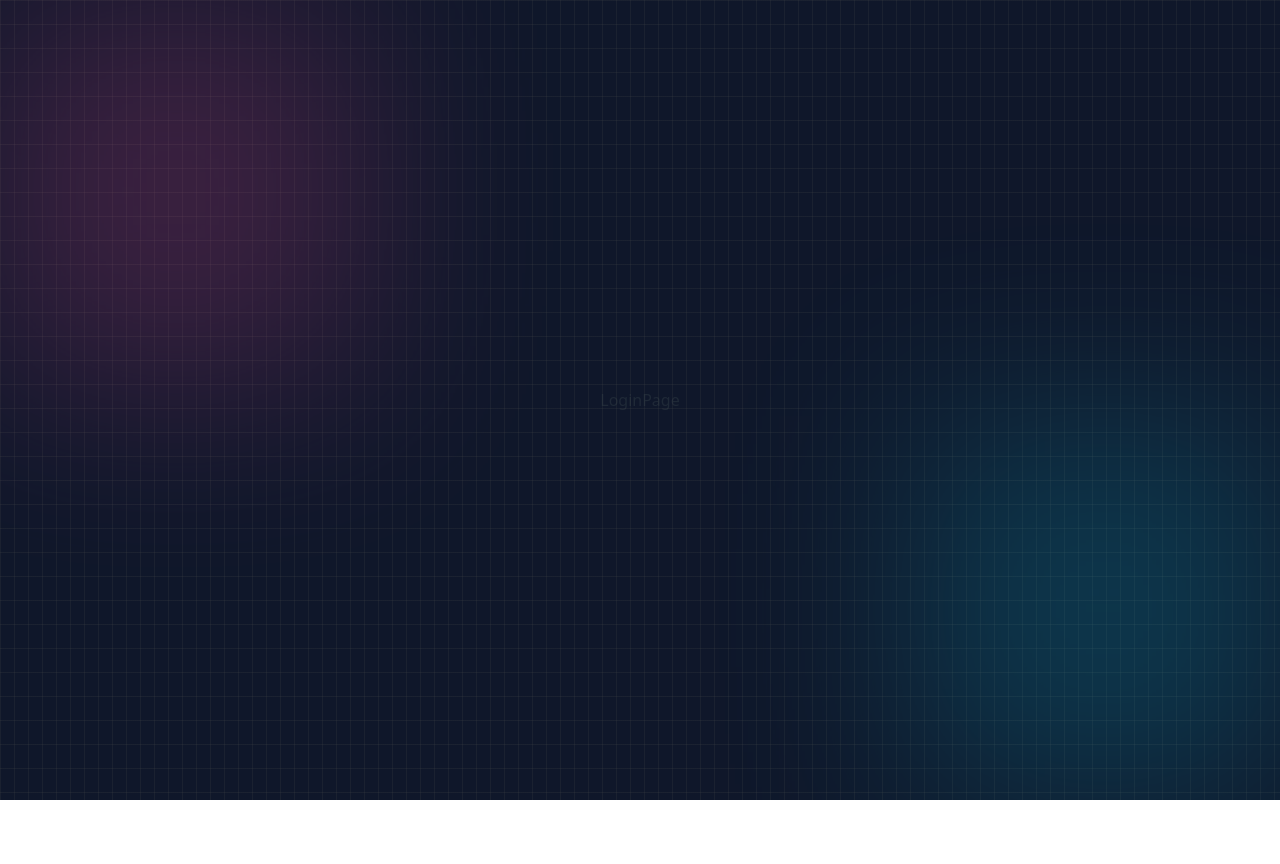
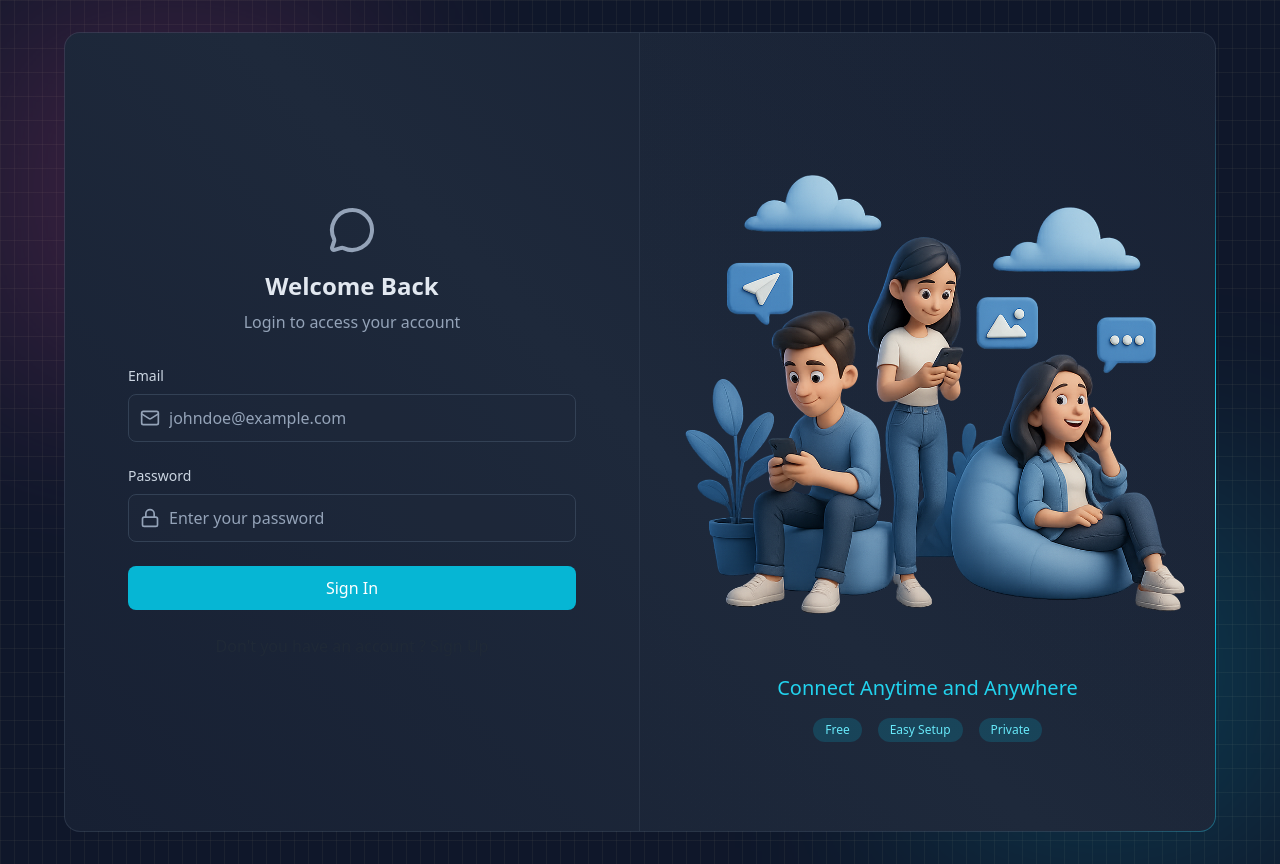
Before and after one commit to shweta-kharade/chatify, a React app in the folder frontend/: page /login in a window 1280 px wide. Before the commit the page ends 800 px from the top, so only its background shows below. Built offline with nearby package versions, Linux system fonts and the light colour scheme; no server answers; the HTML template or start-up script is replaced by a standard one.

Commit message:
login & logout implemented

```diff
--- a/frontend/src/pages/ChatPage.jsx
+++ b/frontend/src/pages/ChatPage.jsx
@@ -1,8 +1,16 @@
 import React from 'react'
+import { useAuthStore } from '../store/useAuthStore'
 
 const ChatPage = () => {
+
+  const {logout} = useAuthStore();
+
   return (
-    <div>ChatPage</div>
+    <div className='z-10'>
+      ChatPage
+      <button onClick={logout}>logout</button>
+
+    </div>
   )
 }
 
--- a/frontend/src/pages/LoginPage.jsx
+++ b/frontend/src/pages/LoginPage.jsx
@@ -1,9 +1,132 @@
-import React from 'react'
+import React, { useState } from "react";
+import { useAuthStore } from "../store/useAuthStore";
+import BorderAnimatedContainer from "../components/BorderAnimatedContainer";
+import {
+  MessageCircleIcon,
+  LockIcon,
+  MailIcon,
+  UserIcon,
+  LoaderIcon,
+  LockOpen,
+} from "lucide-react";
+import { Link } from "react-router";
 
 const LoginPage = () => {
+
+  const [formData, setFormData] = useState({
+      email: "",
+      password: "",
+    });
+    const { login, isLoggingIn } = useAuthStore();
+
+    const handleSubmit = (e) => {
+      e.preventDefault();
+      login(formData);
+    };
+
   return (
-    <div>LoginPage</div>
-  )
+    <div className="w-full flex items-center justify-center p-4 bg-slate-900">
+      <div className="relative w-full max-w-6xl md:h-[800px] h-[650px] ">
+        <BorderAnimatedContainer>
+          <div className="w-full flex flex-col  md:flex-row">
+            {/* form column - left side */}
+            <div className="md:w-1/2 p-8 flex items-center justify-center md:border-r border-slate-600/30">
+              <div className="w-full max-w-md">
+                {/* HEADING TEXT */}
+                <div className="text-center mb-8">
+                  <MessageCircleIcon className="w-12 h-12 mx-auto text-slate-400 mb-4" />
+                  <h2 className="text-2xl font-bold text-slate-200 mb-2">
+                    Welcome Back
+                  </h2>
+                  <p className="text-slate-400">Login to access your account</p>
+                </div>
+
+                {/* Form */}
+
+                <form onSubmit={handleSubmit} className="space-y-6">
+
+                  {/* email input */}
+                  <div>
+                    <label className="auth-input-label">Email</label>
+                    <div className="relative">
+                      <MailIcon className="auth-input-icon" />
+
+                      <input
+                        type="email"
+                        value={formData.email}
+                        onChange={(e) =>
+                          setFormData({ ...formData, email: e.target.value })
+                        }
+                        className="input"
+                        placeholder="johndoe@example.com"
+                      />
+                    </div>
+                  </div>
+
+                  {/* password input */}
+                  <div>
+                    <label className="auth-input-label">Password</label>
+                    <div className="relative">
+                      <LockIcon className="auth-input-icon" />
+
+                      <input
+                        type="password"
+                        value={formData.password}
+                        onChange={(e) =>
+                          setFormData({ ...formData, password: e.target.value })
+                        }
+                        className="input"
+                        placeholder="Enter your password"
+                      />
+                    </div>
+                  </div>
+                  {/*submit button  */}
+                  <button
+                    className="auth-btn"
+                    type="submit"
+                    disabled={isLoggingIn}
+                  >
+                    {isLoggingIn ? (
+                      <LoaderIcon className="w-full h-5 animate-spin text-center " />
+                    ) : (
+                      "Sign In"
+                    )}
+                  </button>
+                </form>
+
+                <div className="mt-6 text-center ">
+                  <Link to="/signup">Don't you have an account ? Sign Up</Link>
+                </div>
+              </div>
+            </div>
+
+
+            {/* FORM ILLUSTRATION - RIGHT SIDE */}
+            <div className="hidden md:w-1/2 md:flex items-center justify-center p-6 bg-gradient-to-bl from-slate-800/20 to-transparent">
+              <div>
+                <img
+                  src="/login.png"
+                  alt="People using mobile devices"
+                  className="w-full h-auto object-contain"
+                />
+                <div className="mt-6 text-center">
+                  <h3 className="text-xl font-medium text-cyan-400">
+                    Connect Anytime and Anywhere
+                  </h3>
+
+                  <div className="mt-4 flex justify-center gap-4">
+                    <span className="auth-badge">Free</span>
+                    <span className="auth-badge">Easy Setup</span>
+                    <span className="auth-badge">Private</span>
+                  </div>
+                </div>
+              </div>
+            </div>
+          </div>
+        </BorderAnimatedContainer>
+      </div>
+    </div>
+  );
 }
 
 export default LoginPage
--- a/frontend/src/store/useAuthStore.js
+++ b/frontend/src/store/useAuthStore.js
@@ -1,12 +1,14 @@
 import { create } from "zustand";
 import {axiosInstance} from "../lib/axios";
 import toast from "react-hot-toast";
+
 
 
 export const useAuthStore  = create((set) => ({
     authUser:null,
     isCheckingAuth:true,
     isSigningUp : false,
+    isLoggingIn : false,
 
     checkAuth: async() => {
         try {
@@ -39,5 +41,40 @@
         finally{
             set({isSigningUp:false});
         }
+    },
+
+    login : async(data) => {
+        set({isLoggingIn:true});
+        try {
+            const res = await axiosInstance.post("/auth/login", data);
+            set({authUser: res.data});
+            toast.success("logged in successfully!");
+
+
+        } catch (error) {
+            //toast
+            toast.error(error.response.data.message);
+
+        }
+        finally{
+            set({isLoggingIn:false});
+        }
+    },
+
+    logout: async() => {
+        try {
+
+            await axiosInstance.post("/auth/logout");
+            set({authUser: null});
+            toast.success("logged out successfully!");
+
+        } catch (error) {
+            toast.error("Error logging out");
+            console.log("Logout error: ", error);
+
+        }
+
     }
+
+
 }))
```
